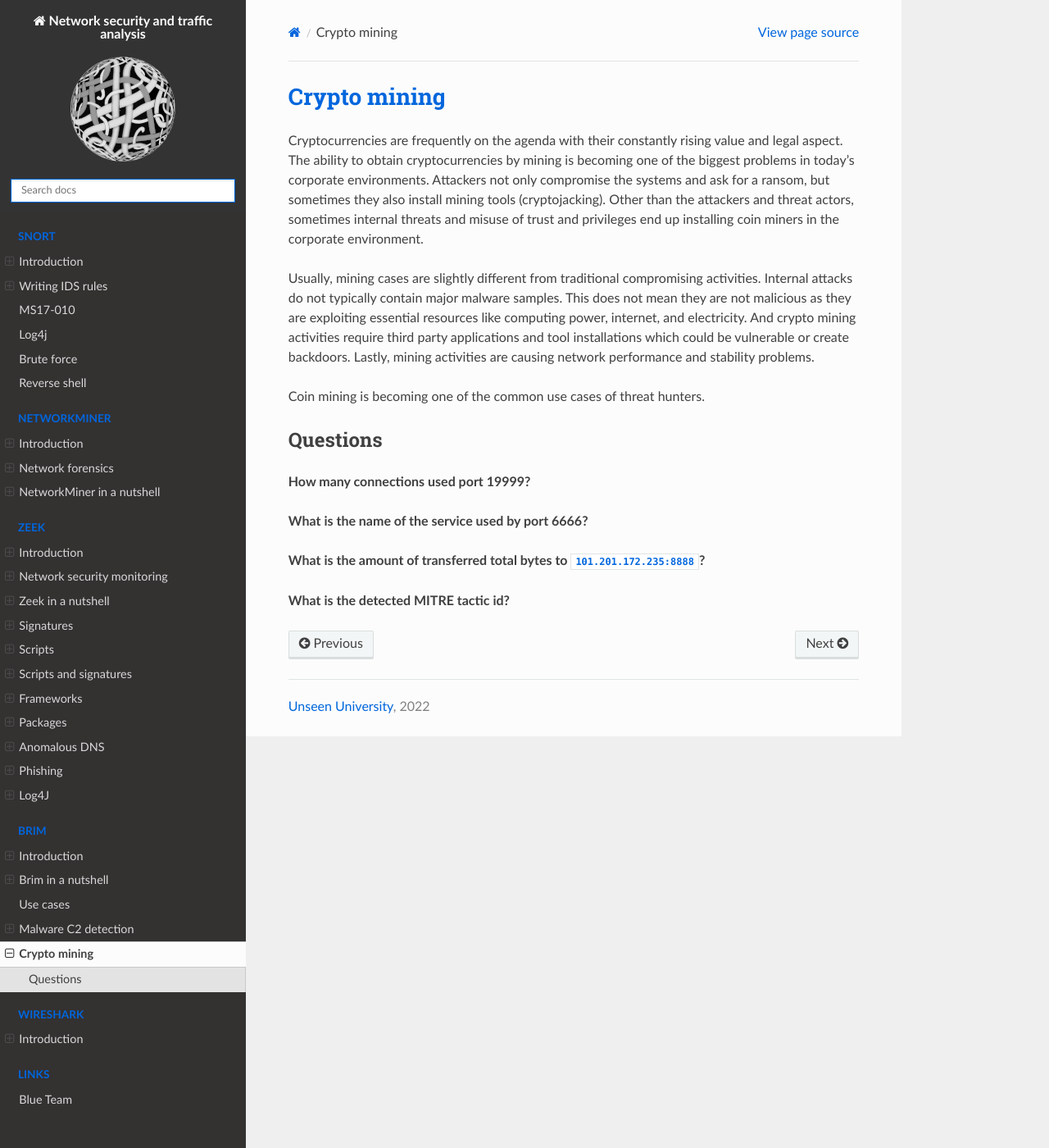
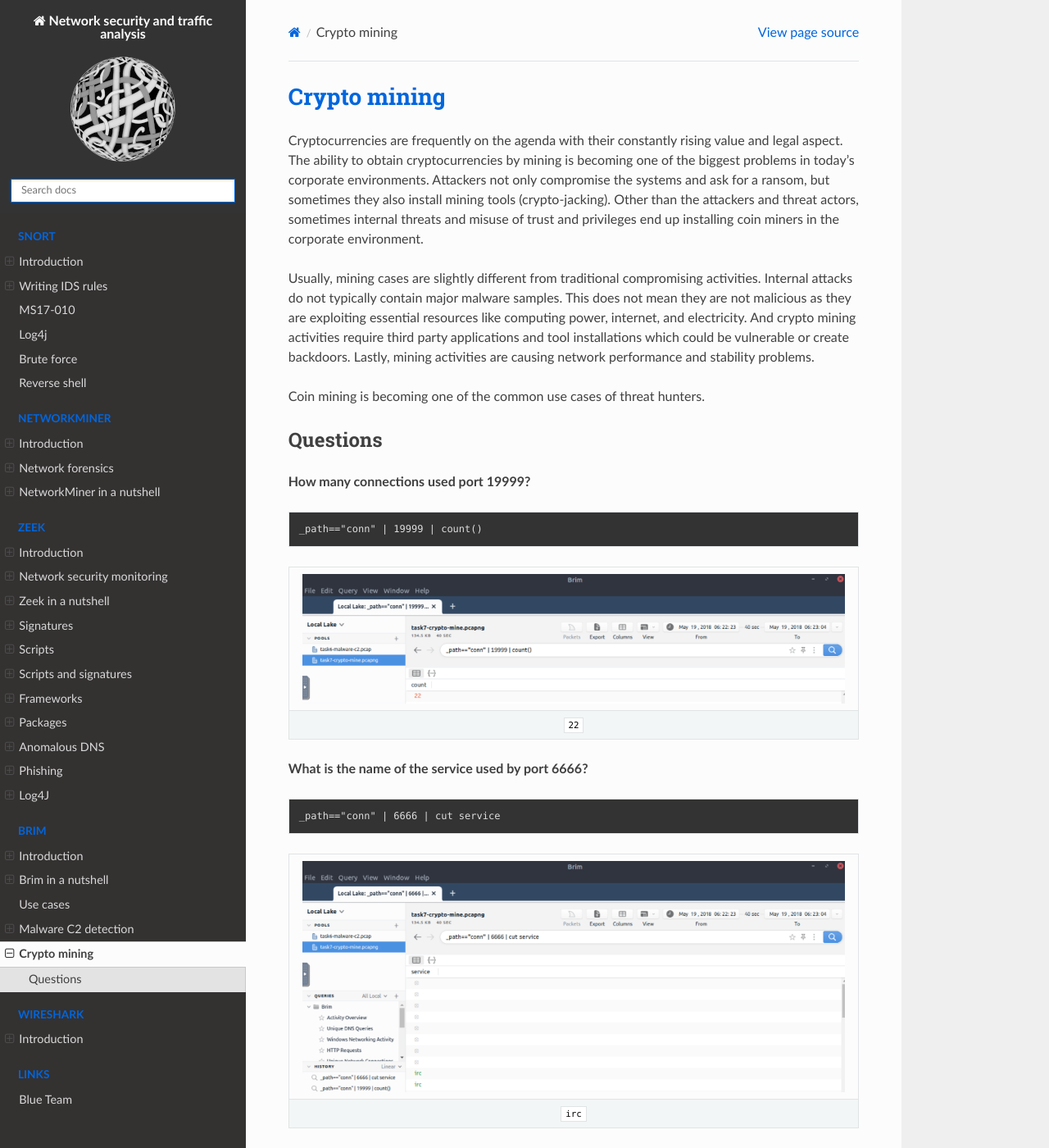
Before and after one commit to tymyrddin/blue-net, a Sphinx documentation site: the page built from source/docs/brim/mining.md, in a window 1280 px wide and 1400 px high. Shown: the whole window at 82% size. Built offline with Sphinx 7.4.7 and the Read the Docs theme 2.0.0, drawn with Linux system fonts in a browser that asks for light colours; some of the changed text lies outside the part shown.

Commit message:
Added Brim

````diff
--- a/source/docs/brim/mining.md
+++ b/source/docs/brim/mining.md
@@ -3,7 +3,7 @@
 Cryptocurrencies are frequently on the agenda with their constantly rising value and legal aspect. The ability to
 obtain cryptocurrencies by mining is becoming one of the biggest problems in today's corporate environments.
 Attackers not only compromise the systems and ask for a ransom, but sometimes they also install mining tools
-(cryptojacking). Other than the attackers and threat actors, sometimes internal threats and misuse of trust and
+(crypto-jacking). Other than the attackers and threat actors, sometimes internal threats and misuse of trust and
 privileges end up installing coin miners in the corporate environment.
 
 Usually, mining cases are slightly different from traditional compromising activities. Internal attacks do not
@@ -18,8 +18,42 @@
 
 **How many connections used port 19999?**
 
+```text
+_path=="conn" | 19999 | count()
+```
+
+| ![Connections](../../_static/images/mining-1.png)
+|:--:|
+| `22` |
+
 **What is the name of the service used by port 6666?**
+
+```text
+_path=="conn" | 6666 | cut service
+```
+
+| ![Service](../../_static/images/mining-2.png)
+|:--:|
+| `irc` |
 
 **What is the amount of transferred total bytes to `101.201.172.235:8888`?**
 
+```text
+_path=="conn" | 101.201.172.235 | 8888
+```
+
+| ![Transferred bytes](../../_static/images/mining-3.png)
+|:--:|
+| `3,729` |
+
 **What is the detected MITRE tactic id?**
+
+```text
+event_type=="alert"
+```
+
+| ![MITRE tactic](../../_static/images/mining-4.png)
+|:--:|
+| `TA0040` |
+
+Done.
````
Also changed, not shown: source/docs/brim/README.md (+4 -0 lines), source/docs/brim/malware.md (+30 -0 lines), source/_static/images/brim-room-banner.png (added), source/_static/images/c2-1.png (added), source/_static/images/c2-2.png (added), source/_static/images/c2-3.png (added), source/_static/images/c2-4.png (added), source/_static/images/mining-1.png (added), source/_static/images/mining-2.png (added), source/_static/images/mining-3.png (added), source/_static/images/mining-4.png (added).
